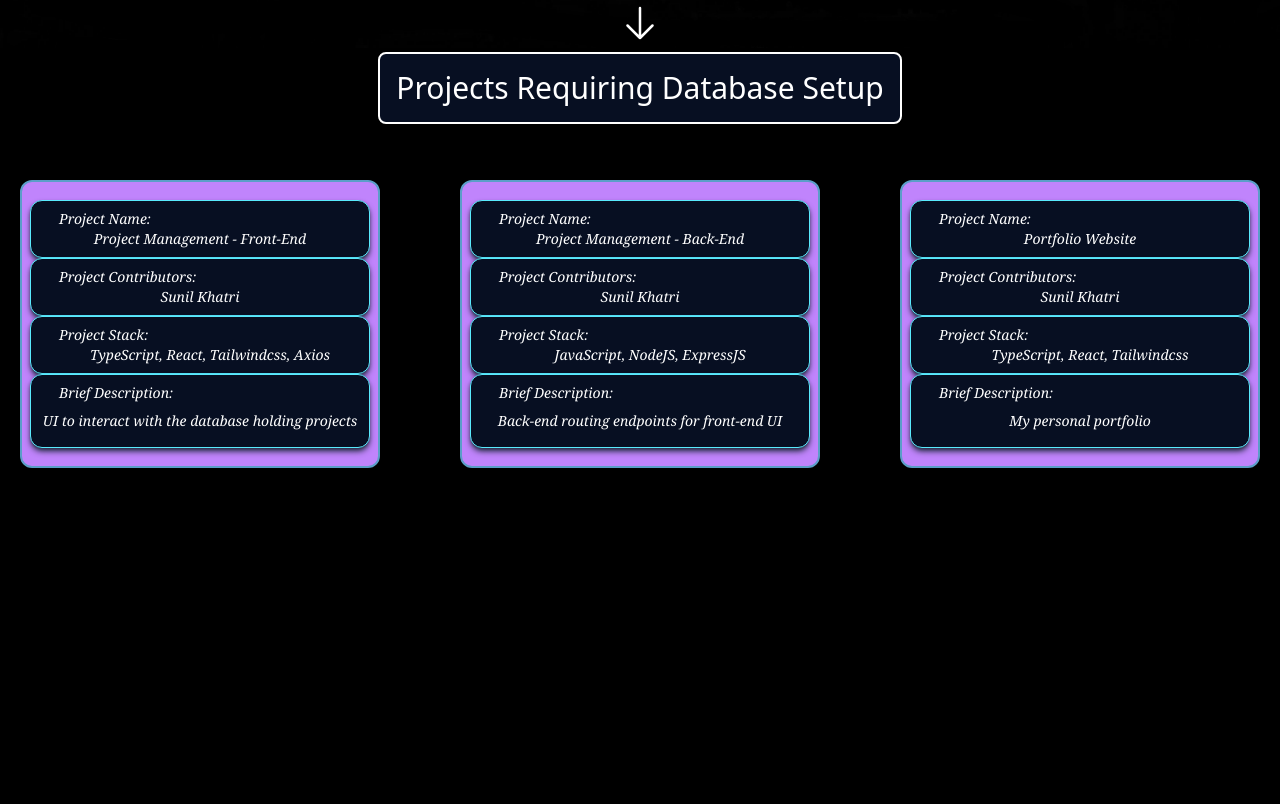
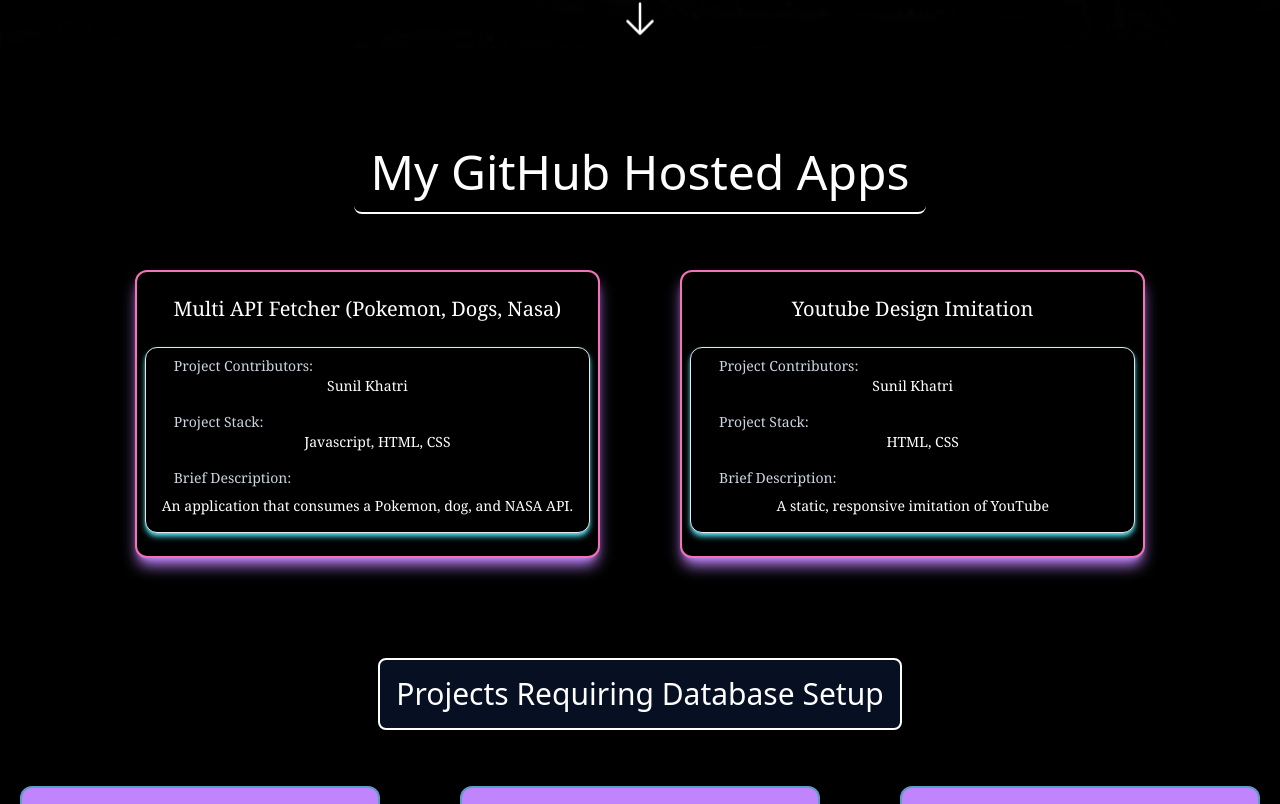
Before and after one commit to NilK15/NilK15.github.io, a React (Create React App) app: page / in a window 1280 px wide. Shown: the part 752-1556 px from the top of the page. Before the commit the page ends 1220 px from the top, so only its background shows below. Built offline with nearby package versions, Linux system fonts and the light colour scheme.

Commit message:
added more pages and components to represent github apps

```diff
--- a/src/App.tsx
+++ b/src/App.tsx
@@ -1,11 +1,15 @@
 import Header from "./components/Header";
+import HeaderTwo from "./components/HeaderTwo";
 import Dashboard from "./pages/Dashboard";
 import Profile from "./pages/Profile";
+import Dashboard2 from "./pages/DashboardTwo";
 
 function App() {
   return (
     <div className="App">
       <Profile />
+      <HeaderTwo />
+      <Dashboard2 />
       <Header />
       <Dashboard />
     </div>
--- a/public/manifest.json
+++ b/src/components/HeaderTwo.tsx
@@ -1,25 +1,15 @@
-{
-  "short_name": "React App",
-  "name": "Create React App Sample",
-  "icons": [
-    {
-      "src": "favicon.ico",
-      "sizes": "64x64 32x32 24x24 16x16",
-      "type": "image/x-icon"
-    },
-    {
-      "src": "logo192.png",
-      "type": "image/png",
-      "sizes": "192x192"
-    },
-    {
-      "src": "logo512.png",
-      "type": "image/png",
-      "sizes": "512x512"
-    }
-  ],
-  "start_url": ".",
-  "display": "standalone",
-  "theme_color": "#000000",
-  "background_color": "#ffffff"
-}
+const HeaderTwo = () => {
+  return (
+    <div className="HeaderDiv flex justify-center mt-20 mb-10">
+      <div className="Header  max-w-screen-2xl flex m-1  rounded-lg border-b-2 border-white text-neon-teal bg-black mb-4">
+        <div className="Header-Items text-center rounded-lg overflow-hidden">
+          <h1 className=" text-white whitespace-nowrap  text-5xl m-4">
+            My GitHub Hosted Apps
+          </h1>
+        </div>
+      </div>
+    </div>
+  );
+};
+
+export default HeaderTwo;
--- /dev/null
+++ b/src/components/ProjectCardTwo.tsx
@@ -0,0 +1,38 @@
+import IProject from "../types/IProject";
+
+export const ProjectCardTwo = (props: IProject) => {
+  return (
+    <div
+      className="ProjectCard flex mx-5 hover:-translate-y-2 hover:shadow-2xl hover:shadow-purple-400 duration-200 h-72 bg-black border-2 border-pink-400 shadow-lg shadow-purple-400  rounded-xl  overflow-hidden cursor-pointer whitespace-nowrap text-xl"
+      onClick={() => {
+        window.open(props.gitUrl[0]);
+      }}
+    >
+      <div className="ProjectInfoDescContainer flex flex-col w-full justify-center cursor-pointer ">
+        <div className="ProjectInformation w-full flex flex-col font-serif items-center justify-around px-2 text-white hover:text-neon-teal">
+          <div className=" mb-4 ">
+            <div className="mb-2 text-center cursor-pointer">
+              {props.projectName}
+            </div>
+          </div>
+          <div className="ProjectDescription flex flex-col w-full text-sm hover:text-purple-400 duration-200 font-serif text-white  mx-2 whitespace-normal bg-black rounded-xl shadow-md shadow-neon-teal border border-neon-aqua">
+            <label className="text-slate-300 label pl-2 font mt-2 ml-5 ">
+              Project Contributors:
+            </label>
+            <div className="text-center mb-2 ">{props.author}</div>
+            <label className="text-slate-300 label pl-2 font mt-2 ml-5 ">
+              Project Stack:
+            </label>
+            <div className="text-center ml-5 mb-2 ">{props.projectStack}</div>
+            <label className="text-slate-300 label pl-2 font mt-2 ml-5 ">
+              Brief Description:
+            </label>
+            <div className="text-center p-2 pt-2 mb-2 r">
+              {props.description}
+            </div>
+          </div>
+        </div>
+      </div>
+    </div>
+  );
+};
--- a/src/pages/Dashboard.tsx
+++ b/src/pages/Dashboard.tsx
@@ -55,7 +55,7 @@ projectArray.push(portfolio);
 
 const Dashboard = () => {
   return (
-    <div className="DashboardDiv flex flex-col items-center w-full">
+    <div className="DashboardDiv flex flex-col h-96 items-center w-full">
       <div className="DashboardContainer max-w-screen-2xl flex">
         <div className="gridContainer grid grid-cols-3 w-full gap-10">
           {projectArray.map((item, index) => {
--- /dev/null
+++ b/src/pages/DashboardTwo.tsx
@@ -0,0 +1,46 @@
+import React, { useEffect, useState } from "react";
+import axios from "axios";
+import IProject from "../types/IProject";
+import { ProjectCardTwo } from "../components/ProjectCardTwo";
+import { stdout } from "process";
+
+const apiURL = "http://nilk15.github.io/react-multi-api-fetcher";
+
+const youtubeURL = "http://nilk15.github.io/youtube-design-html-css-only";
+
+const apiProject: IProject = {
+  projectName: "Multi API Fetcher (Pokemon, Dogs, Nasa)",
+  manager: "Sunil Khatri",
+  author: "Sunil Khatri",
+  gitUrl: [apiURL, apiURL, apiURL],
+  projectStack: "Javascript, HTML, CSS",
+  description: "An application that consumes a Pokemon, dog, and NASA API.",
+};
+
+const youtubeProject: IProject = {
+  projectName: "Youtube Design Imitation",
+  manager: "Sunil Khatri",
+  author: "Sunil Khatri",
+  gitUrl: [youtubeURL, youtubeURL, youtubeURL],
+  projectStack: "HTML, CSS",
+  description: "A static, responsive imitation of YouTube",
+};
+
+let projectArray: IProject[] = [];
+projectArray.push(apiProject);
+projectArray.push(youtubeProject);
+
+const Dashboard = () => {
+  return (
+    <div className="DashboardDiv flex flex-col items-center w-full h-96">
+      <div className="DashboardContainer max-w-screen-2xl flex">
+        <div className="gridContainer grid grid-cols-2 w-full gap-10">
+          {projectArray.map((item, index) => {
+            return ProjectCardTwo(item);
+          })}
+        </div>
+      </div>
+    </div>
+  );
+};
+export default Dashboard;
```
